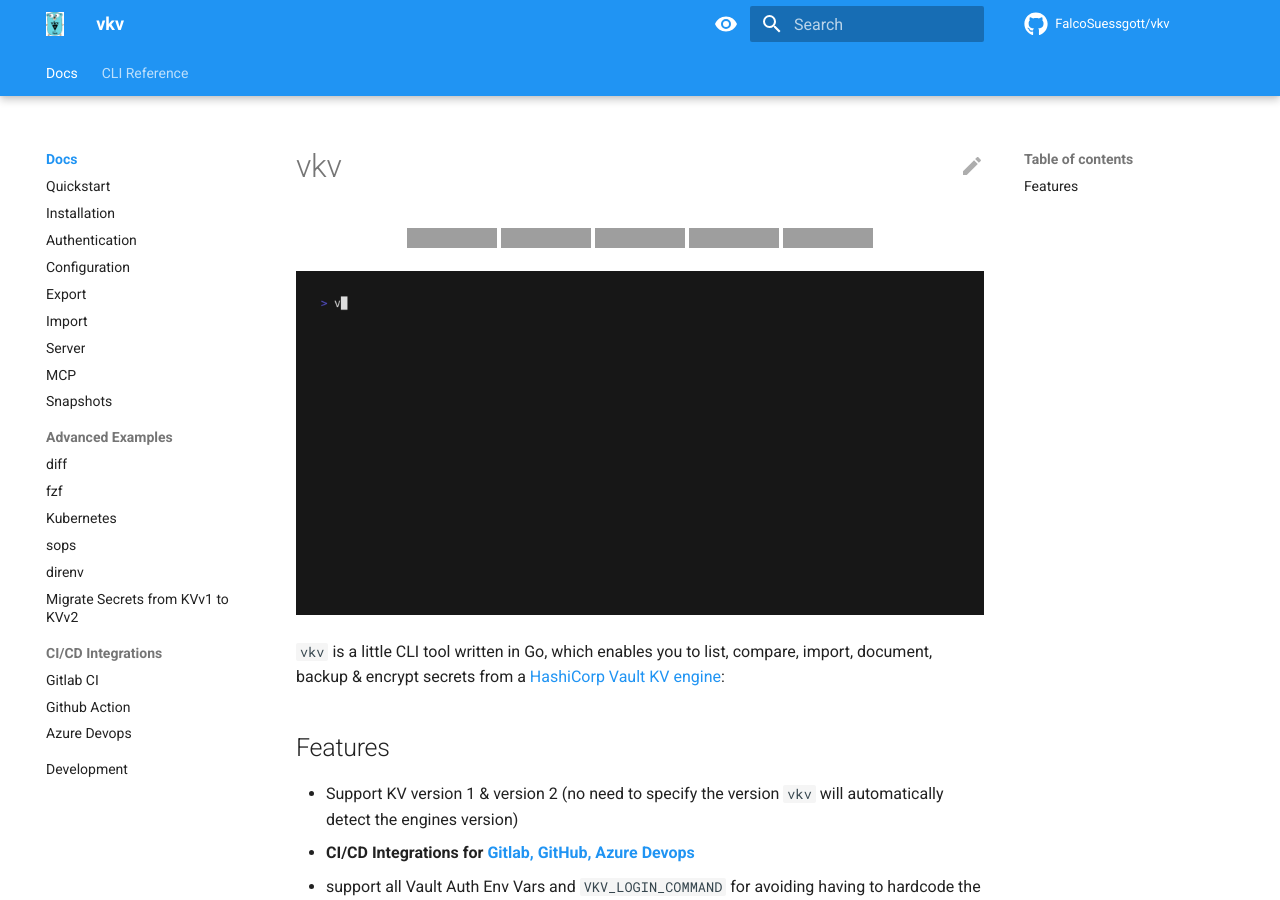
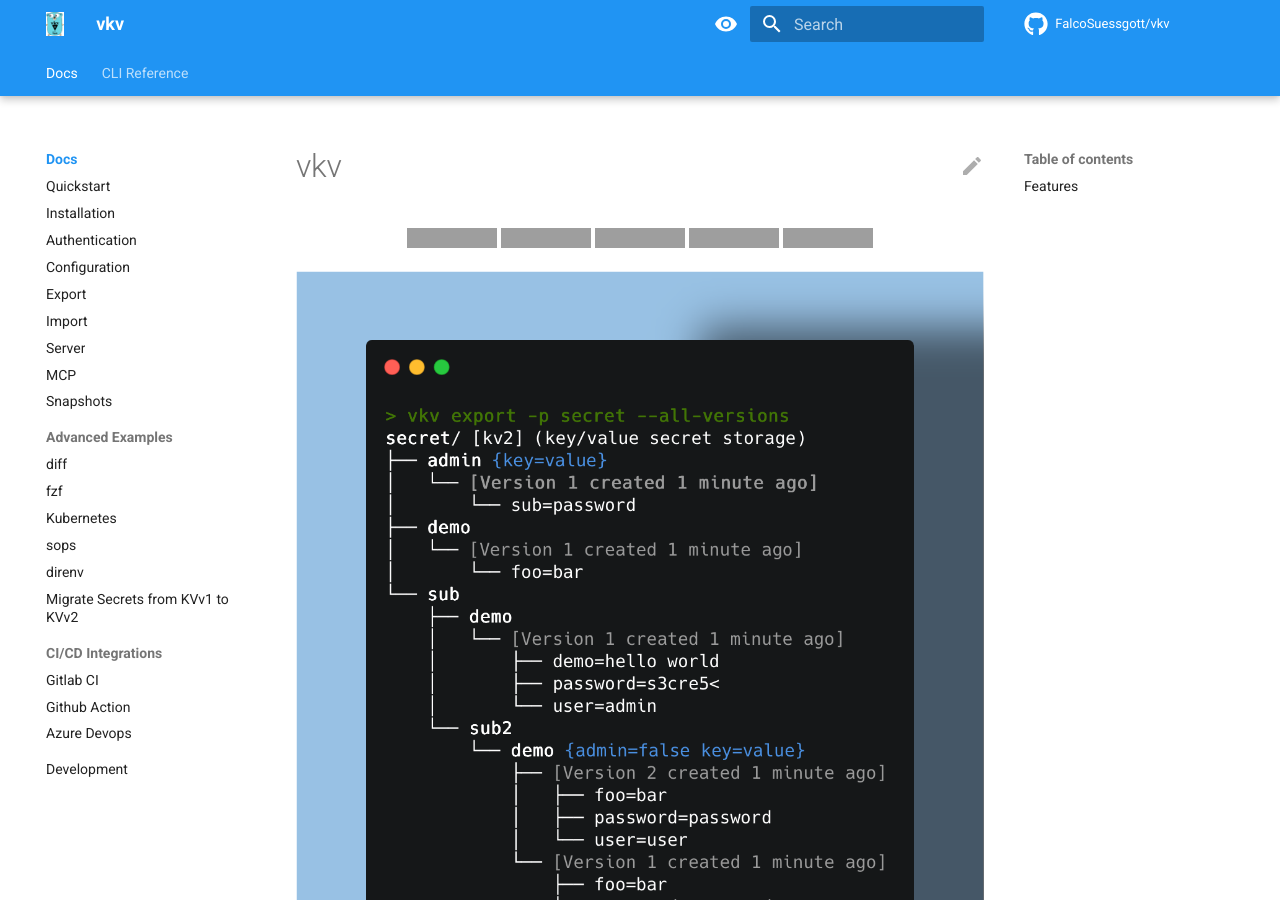
Before and after one commit to FalcoSuessgott/vkv, an MkDocs documentation site: the page built from docs/index.md, in a window 1280 px wide and 900 px high. Built offline with MkDocs 1.6.1 and Material for MkDocs 9.7.7, drawn with Linux system fonts in a browser that asks for light colours; comment, search, counter and statistics services are not loaded; grey boxes are pictures that could not be loaded.

```diff
--- a/docs/index.md
+++ b/docs/index.md
@@ -8,6 +8,7 @@
 <img src="https://img.shields.io/github/v/release/FalcoSuessgott/vkv" alt="drawing"/>
 </div>
 
+![img](assets/example.png)
 ![gif](assets/demo.gif)
 
 
```
Also changed, not shown: README.md (+2 -0 lines), docs/assets/example.png (added), docs/mcp.md (line endings or trailing spaces), 2 other files.
